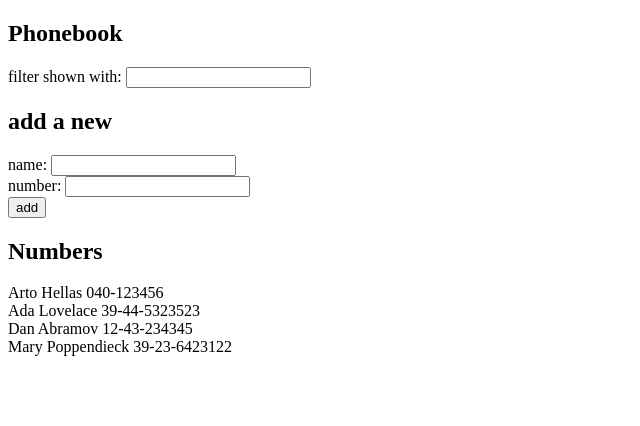
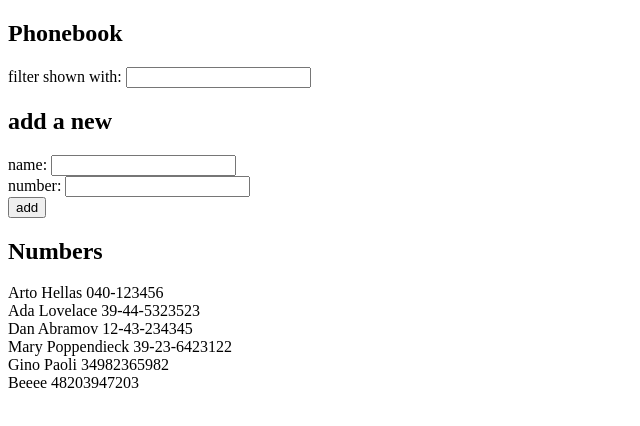
Before and after one commit to NicolaCasagrande25/fullstackopen, a React (Vite) app in the folder part2/phonebook/: page / in a window 1280 px wide. Shown: the top 426 px of the page, without its empty margins (0-640 px from the left). Built offline with nearby package versions, Linux system fonts and the light colour scheme; data requests are answered from the project's data file.

Commit message:
Part2 ex13

```diff
--- a/part2/phonebook/db.json
+++ b/part2/phonebook/db.json
@@ -19,6 +19,16 @@
       "name": "Mary Poppendieck",
       "number": "39-23-6423122",
       "id": 4
+    },
+    {
+      "name": "Gino Paoli",
+      "number": "34982365982",
+      "id": 5
+    },
+    {
+      "name": "Beeee",
+      "number": "48203947203",
+      "id": 6
     }
   ]
 }
--- a/part2/phonebook/src/App.jsx
+++ b/part2/phonebook/src/App.jsx
@@ -1,5 +1,5 @@
 import { useState, useEffect } from "react";
-import axios from "axios";
+import personService from "./services/persons";
 import Filter from "./components/Filter";
 import PersonForm from "./components/PersonForm";
 import Persons from "./components/Persons";
@@ -11,8 +11,10 @@
   const [searchQuery, setSearchQuery] = useState("");
 
   useEffect(() => {
-    axios.get("http://localhost:3001/persons").then((response) => {
-      setPersons(response.data);
+    personService
+    .getAll()
+    .then(initialPersons => {
+      setPersons(initialPersons);
     });
   }, []);
 
@@ -42,9 +44,11 @@
         name: newName,
         number: newNumber,
       };
-      axios.post("http://localhost:3001/persons", newPerson).then(response =>
-        setPersons(persons.concat(response.data))
-      );
+      personService
+        .create(newPerson)
+        .then(returnedPerson =>
+          setPersons(persons.concat(returnedPerson))
+        );
     }
     setNewName("");
     setNewNumber("");
--- /dev/null
+++ b/part2/phonebook/src/services/persons.js
@@ -0,0 +1,14 @@
+import axios from 'axios';
+const baseUrl = 'http://localhost:3001/persons';
+
+const getAll = () => {
+    const request = axios.get(baseUrl);
+    return request.then(response => response.data);
+}
+
+const create = newObject => {
+    const request = axios.post(baseUrl, newObject);
+    return request.then(response => response.data);
+}
+
+export default { getAll, create };
```
